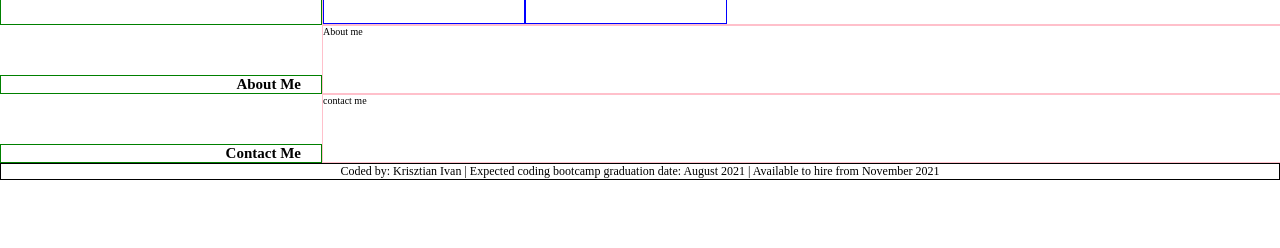
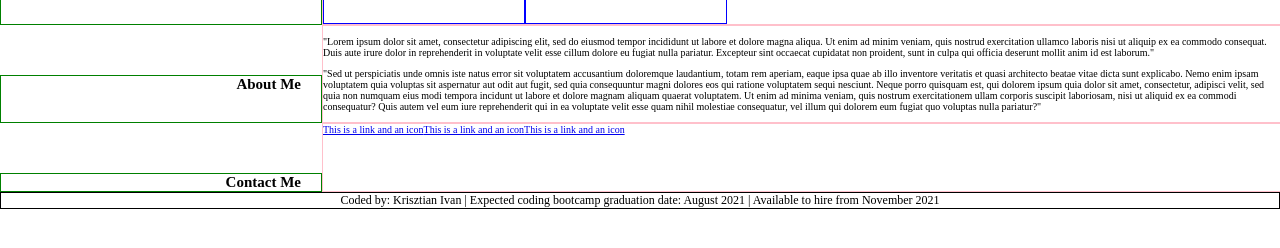
Before and after one commit to ivnkris/personal-portfolio, a plain HTML site: page index.html in a window 1280 px wide. Shown: the part 482-730 px from the top of the page. Drawn offline with Linux system fonts and the light colour scheme; a web font is replaced by a local one.

Commit message:
added contact me containers and lorem ipsum text to about me

```diff
--- a/assets/style.css
+++ b/assets/style.css
@@ -80,6 +80,7 @@ main {
 }
 
 .contact-me--container {
+  display: flex;
   border: 1px solid pink;
 }
 
--- a/index.html
+++ b/index.html
@@ -84,14 +84,52 @@
         <div class="heading--container">
           <h2 id="about-me">About Me</h2>
         </div>
-        <section class="about-me--container">About me</section>
+        <section class="about-me--container">
+          <p>
+            "Lorem ipsum dolor sit amet, consectetur adipiscing elit, sed do
+            eiusmod tempor incididunt ut labore et dolore magna aliqua. Ut enim
+            ad minim veniam, quis nostrud exercitation ullamco laboris nisi ut
+            aliquip ex ea commodo consequat. Duis aute irure dolor in
+            reprehenderit in voluptate velit esse cillum dolore eu fugiat nulla
+            pariatur. Excepteur sint occaecat cupidatat non proident, sunt in
+            culpa qui officia deserunt mollit anim id est laborum."
+          </p>
+          <p>
+            "Sed ut perspiciatis unde omnis iste natus error sit voluptatem
+            accusantium doloremque laudantium, totam rem aperiam, eaque ipsa
+            quae ab illo inventore veritatis et quasi architecto beatae vitae
+            dicta sunt explicabo. Nemo enim ipsam voluptatem quia voluptas sit
+            aspernatur aut odit aut fugit, sed quia consequuntur magni dolores
+            eos qui ratione voluptatem sequi nesciunt. Neque porro quisquam est,
+            qui dolorem ipsum quia dolor sit amet, consectetur, adipisci velit,
+            sed quia non numquam eius modi tempora incidunt ut labore et dolore
+            magnam aliquam quaerat voluptatem. Ut enim ad minima veniam, quis
+            nostrum exercitationem ullam corporis suscipit laboriosam, nisi ut
+            aliquid ex ea commodi consequatur? Quis autem vel eum iure
+            reprehenderit qui in ea voluptate velit esse quam nihil molestiae
+            consequatur, vel illum qui dolorem eum fugiat quo voluptas nulla
+            pariatur?"
+          </p>
+        </section>
       </div>
 
       <div class="element-container">
         <div class="heading--container">
           <h2 id="contact-me">Contact Me</h2>
         </div>
-        <section class="contact-me--container">contact me</section>
+        <section class="contact-me--container">
+          <div class="contact-me--item">
+            <a href="#">This is a link and an icon</a>
+          </div>
+
+          <div class="contact-me--item">
+            <a href="#">This is a link and an icon</a>
+          </div>
+
+          <div class="contact-me--item">
+            <a href="#">This is a link and an icon</a>
+          </div>
+        </section>
       </div>
     </main>
 
```
